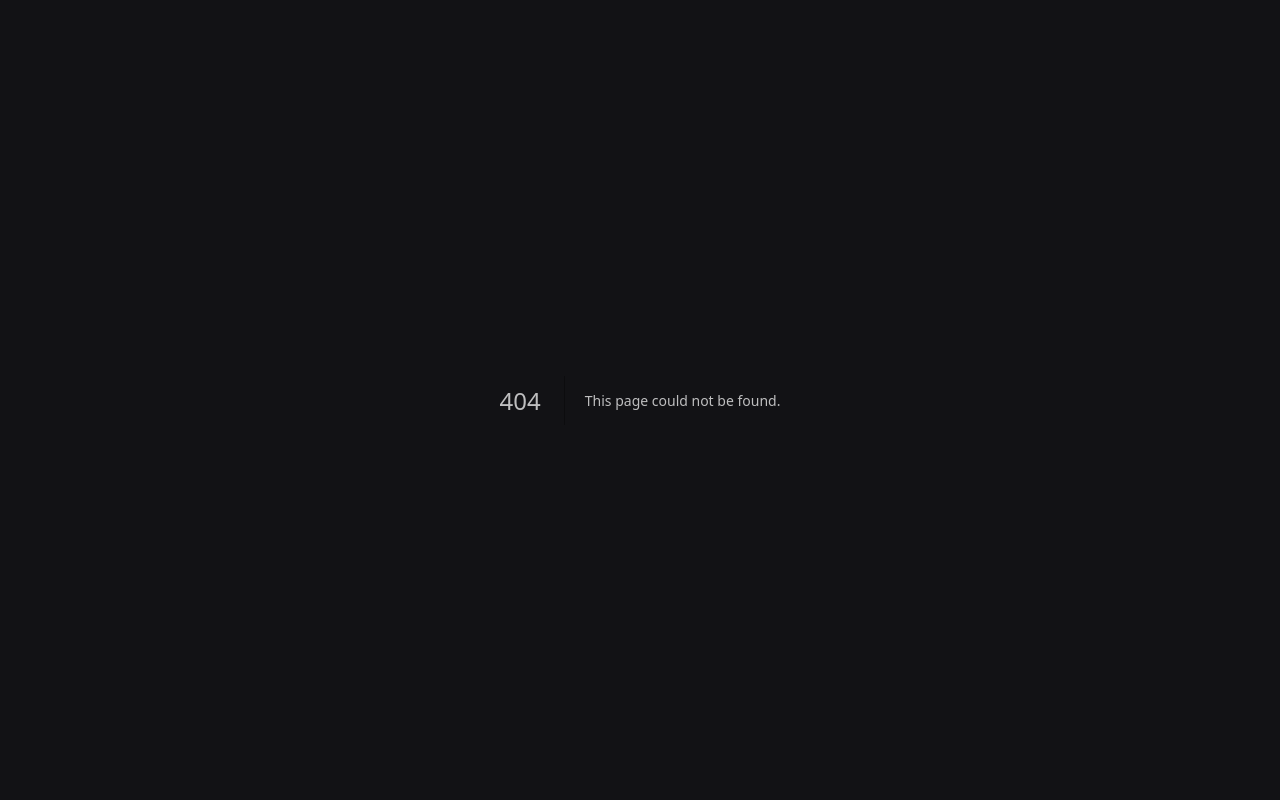
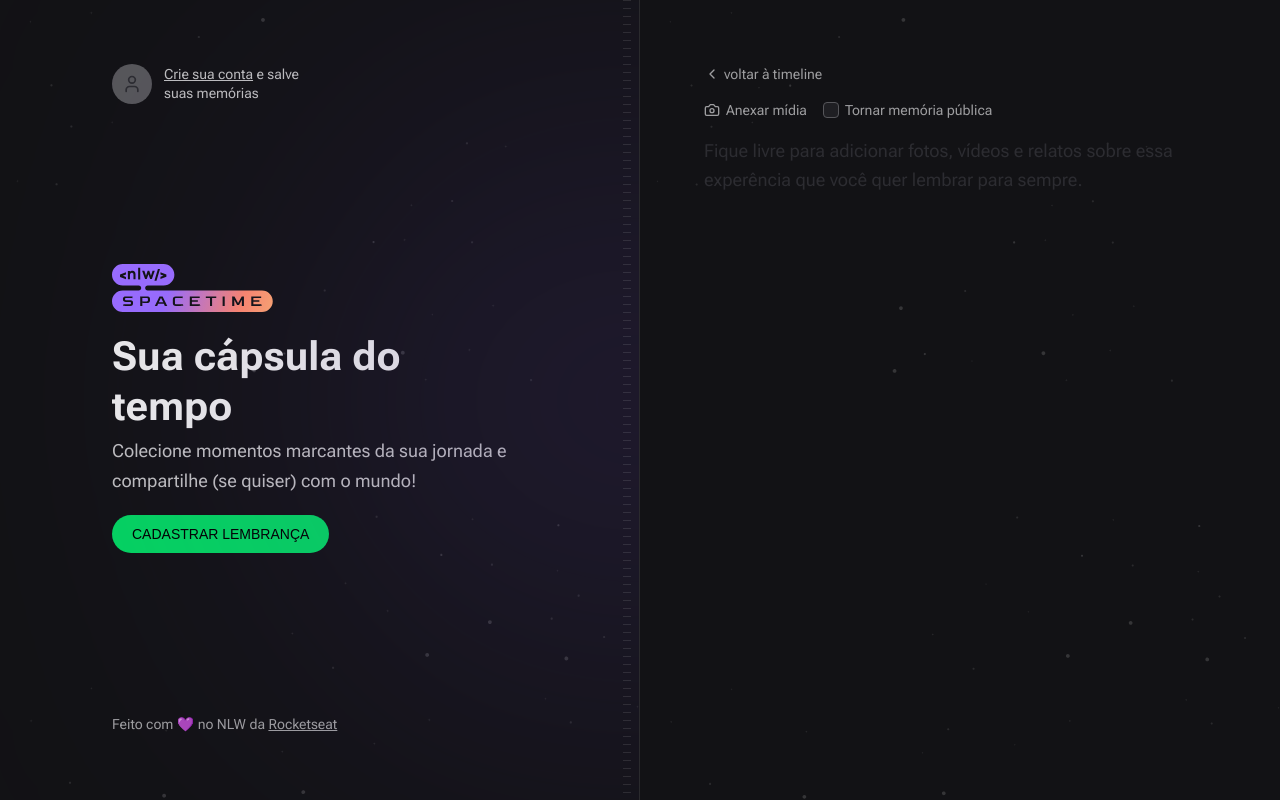
Before and after one commit to rgo-rocketseat/nlw-spacetime, a Next.js app in the folder web/: page /memories/new in a window 1280 px wide. Before the commit this address had no page. Built offline with nearby package versions, Linux system fonts and the light colour scheme; no server answers; a web font is replaced by a local one.

Commit message:
feat(web): Create page insert new memory and middleware

```diff
--- a/web/package.json
+++ b/web/package.json
@@ -27,6 +27,8 @@
   },
   "devDependencies": {
     "@rocketseat/eslint-config": "^1.2.0",
+    "@tailwindcss/forms": "^0.5.3",
+    "install": "^0.13.0",
     "prettier-plugin-tailwindcss": "^0.3.0"
   }
 }
--- a/web/src/app/api/auth/callback/route.ts
+++ b/web/src/app/api/auth/callback/route.ts
@@ -5,19 +5,21 @@ export async function GET(request: NextRequest) {
   const { searchParams } = new URL(request.url)
   const code = searchParams.get('code')
 
+  const redirectTo = request.cookies.get('redirectTo')?.value
+
   const registerResponse = await api.post('/register', {
     code,
   })
 
   const { token } = registerResponse.data
 
-  const redirectURL = new URL('/', request.url)
+  const redirectURL = redirectTo ?? new URL('/', request.url)
 
   const cookieExpiresInSeconds = 60 * 60 * 24 * 30
 
   return NextResponse.redirect(redirectURL, {
     headers: {
-      'Set-Cookie': `token=${token}; Path=/; max-age=${cookieExpiresInSeconds}`,
+      'Set-Cookie': `token=${token}; Path=/; max-age=${cookieExpiresInSeconds};`,
     },
   })
 }
--- /dev/null
+++ b/web/src/app/api/auth/logout/route.ts
@@ -0,0 +1,11 @@
+import { NextRequest, NextResponse } from 'next/server'
+
+export async function GET(request: NextRequest) {
+  const redirectURL = new URL('/', request.url)
+
+  return NextResponse.redirect(redirectURL, {
+    headers: {
+      'Set-Cookie': `token=; Path=/; max-age=0;`,
+    },
+  })
+}
--- a/web/src/app/layout.tsx
+++ b/web/src/app/layout.tsx
@@ -4,6 +4,11 @@ import {
   Roboto_Flex as Roboto,
   Bai_Jamjuree as BaiJamjuree,
 } from 'next/font/google'
+import { Hero } from '@/components/Hero'
+import { Profile } from '@/components/Profile'
+import { SignIn } from '@/components/SignIn'
+import { Copyright } from '@/components/Copyright'
+import { cookies } from 'next/headers'
 
 const roboto = Roboto({ subsets: ['latin'], variable: '--font-roboto' })
 const baiJamjuree = BaiJamjuree({
@@ -19,12 +24,31 @@ export const metadata = {
 }
 
 export default function RootLayout({ children }: { children: ReactNode }) {
+  const isAuthenticated = cookies().has('token')
+
   return (
     <html lang="en">
       <body
         className={`${roboto.variable} ${baiJamjuree.variable} bg-gray-900 font-sans text-gray-100`}
       >
-        {children}
+        <main className="grid min-h-screen grid-cols-2">
+          {/* Left */}
+          <div className="relative flex flex-col items-start justify-between overflow-hidden border-r border-white/10 bg-[url(../assets/bg-stars.svg)] bg-cover px-28 py-16">
+            {/* Blur */}
+            <div className="absolute right-0 top-1/2 h-[288px] w-[526px] -translate-y-1/2 translate-x-1/2 rounded-full bg-purple-700 opacity-50 blur-full" />
+
+            {/* Stripes */}
+            <div className="absolute bottom-0 right-2 top-0 w-2 bg-stripes" />
+
+            {isAuthenticated ? <Profile /> : <SignIn />}
+            <Hero />
+            <Copyright />
+          </div>
+
+          <div className="flex flex-col bg-[url(../assets/bg-stars.svg)] bg-cover p-16">
+            {children}
+          </div>
+        </main>
       </body>
     </html>
   )
--- /dev/null
+++ b/web/src/app/memories/new/page.tsx
@@ -0,0 +1,50 @@
+import { Camera, ChevronLeft } from 'lucide-react'
+import Link from 'next/link'
+
+export default function NewMemory() {
+  return (
+    <div className="flex flex-1 flex-col gap-4">
+      <Link
+        href="/"
+        className="flex items-center gap-1 text-sm text-gray-200 hover:text-gray-100"
+      >
+        <ChevronLeft className="h-4 w-4" />
+        voltar à timeline
+      </Link>
+
+      <form className="flex flex-1 flex-col gap-2" action="">
+        <div className="flex items-center gap-4">
+          <label
+            className="hover: flex cursor-pointer items-center gap-1.5 text-sm text-gray-100 text-gray-200"
+            htmlFor="media"
+          >
+            <Camera className="h-4 w-4" />
+            Anexar mídia
+          </label>
+
+          <label
+            htmlFor="isPublic"
+            className="flex items-center gap-1.5 text-sm text-gray-200 hover:text-gray-100"
+          >
+            <input
+              type="checkbox"
+              name="isPublic"
+              id="isPublic"
+              value="true"
+              className="h-4 w-4 rounded border-gray-400 bg-gray-700 text-purple-500"
+            />
+            Tornar memória pública
+          </label>
+        </div>
+        <input type="file" id="media" className="invisible h-0 w-0" />
+
+        <textarea
+          name="content"
+          spellCheck={false}
+          className="placeholder:text-grey-400 w-full flex-1 resize-none border-0 bg-transparent p-0 text-lg leading-relaxed text-gray-100 focus:ring-0"
+          placeholder="Fique livre para adicionar fotos, vídeos e relatos sobre essa experência que você quer lembrar para sempre."
+        />
+      </form>
+    </div>
+  )
+}
--- a/web/src/app/page.tsx
+++ b/web/src/app/page.tsx
@@ -1,31 +1,5 @@
-import { Copyright } from '@/components/Copyright'
-import { Hero } from '@/components/Hero'
-import { SignIn } from '@/components/SignIn'
 import { EmptyMemories } from '@/components/EmptyMemories'
 
-import { cookies } from 'next/headers'
-import { Profile } from '@/components/Profile'
-
 export default function Home() {
-  const isAuthenticated = cookies().has('token')
-  return (
-    <main className="grid min-h-screen grid-cols-2">
-      {/* Left */}
-      <div className="relative flex flex-col items-start justify-between overflow-hidden border-r border-white/10 bg-[url(../assets/bg-stars.svg)] bg-cover px-28 py-16">
-        {/* Blur */}
-        <div className="absolute right-0 top-1/2 h-[288px] w-[526px] -translate-y-1/2 translate-x-1/2 rounded-full bg-purple-700 opacity-50 blur-full" />
-
-        {/* Stripes */}
-        <div className="absolute bottom-0 right-2 top-0 w-2 bg-stripes" />
-
-        {isAuthenticated ? <Profile /> : <SignIn />}
-        <Hero />
-        <Copyright />
-      </div>
-
-      <div className="flex flex-col bg-[url(../assets/bg-stars.svg)] bg-cover p-16">
-        <EmptyMemories />
-      </div>
-    </main>
-  )
+  return <EmptyMemories />
 }
--- a/web/src/components/Hero.tsx
+++ b/web/src/components/Hero.tsx
@@ -1,3 +1,4 @@
+import Link from 'next/link'
 import nlwLogo from '../assets/nlw-spacetime-logo.svg'
 import Image from 'next/image'
 
@@ -16,12 +17,12 @@ export function Hero() {
         </p>
       </div>
 
-      <a
+      <Link
         className="inline-block rounded-full bg-green-500 px-5 py-3 font-alt text-sm uppercase leading-none text-black hover:bg-green-600"
-        href=""
+        href="/memories/new"
       >
         CADASTRAR LEMBRANÇA
-      </a>
+      </Link>
     </div>
   )
 }
--- a/web/src/components/Profile.tsx
+++ b/web/src/components/Profile.tsx
@@ -16,7 +16,10 @@ export function Profile() {
 
       <p className="max-w-[140px] text-sm leading-snug">
         {name}
-        <a href="" className="block text-red-400 hover:text-red-300">
+        <a
+          href="/api/auth/logout"
+          className="block text-red-400 hover:text-red-300"
+        >
           Quero sair
         </a>
       </p>
--- a/web/tailwind.config.js
+++ b/web/tailwind.config.js
@@ -69,5 +69,5 @@ module.exports = {
       },
     },
   },
-  plugins: [],
+  plugins: [require('@tailwindcss/forms')],
 }
```
Also changed, not shown: web/src/middleware.ts (added, +21 -0 lines), 1 other file (tests, documents, lock files or other folders).
